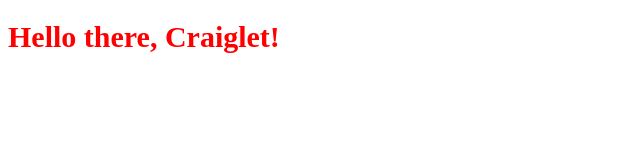
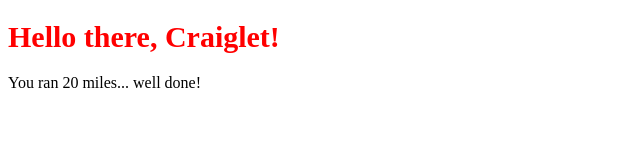
Before and after one commit to kim-mccallum/github-pages-demo, a plain HTML site: page index.html in a window 1280 px wide. Shown: the whole page, without its empty margins (0-640 px from the left). Drawn offline with Linux system fonts and the light colour scheme.

Commit message:
another message to Craig

```diff
--- a/index.html
+++ b/index.html
@@ -6,5 +6,6 @@
 </head>
 <body>
   <h1>Hello there, Craiglet!</h1>
+  <p>You ran 20 miles... well done!</p>
 </body>
 </html>
```
